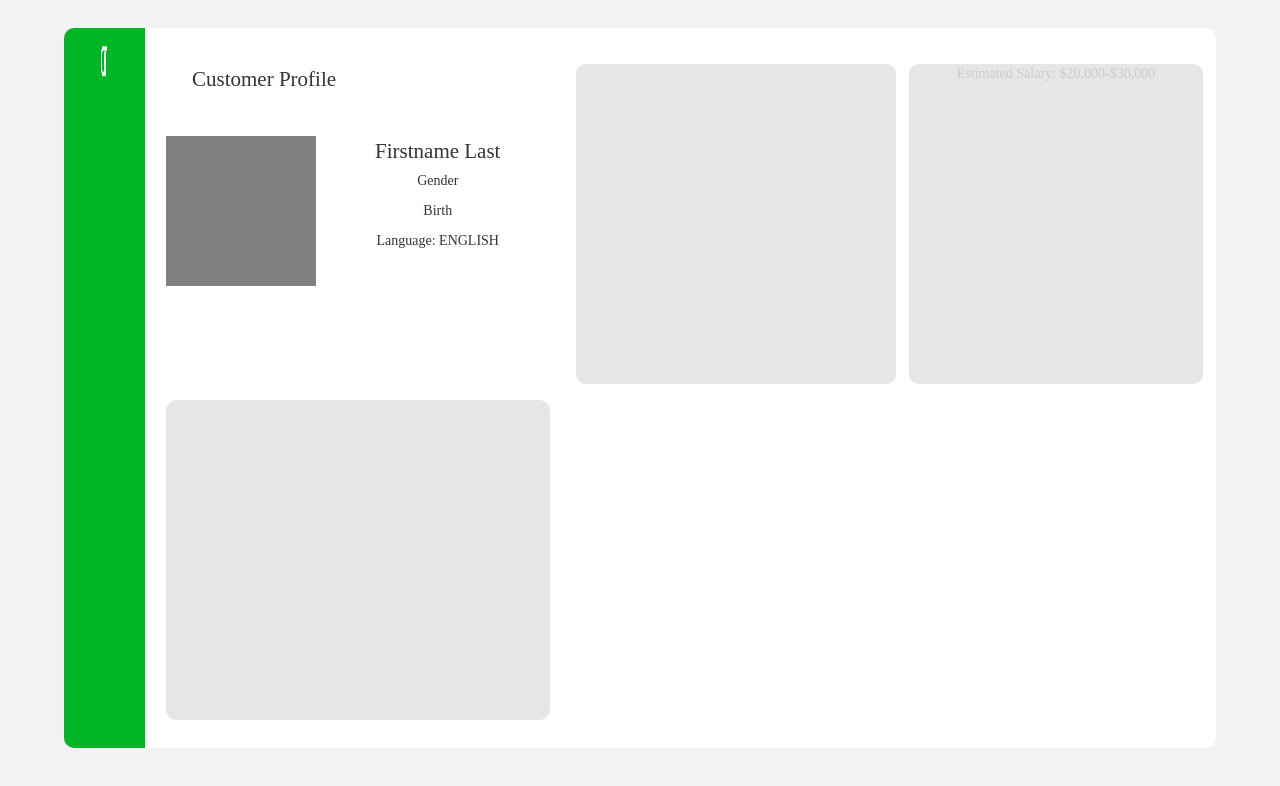
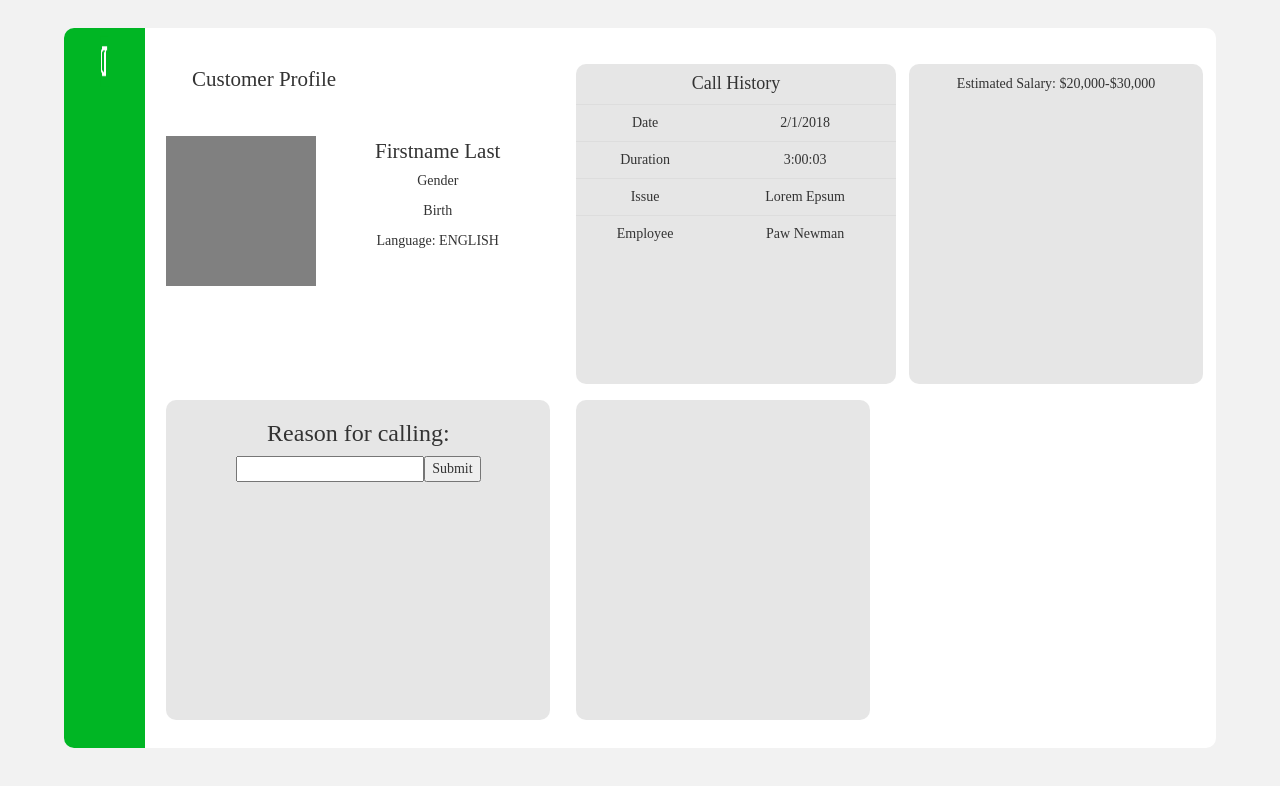
Before and after one commit to suyasha0/seabob-wuft, a React (Create React App) app: page / in a window 1280 px wide. Shown: the top 786 px of the page. Built offline with nearby package versions, Linux system fonts and the light colour scheme.

Commit message:
more boxes and form

```diff
--- a/src/App.css
+++ b/src/App.css
@@ -71,8 +71,7 @@ div{
   left: 13%;
   width: 30%;
   height: 40%;
-  background-color: grey;
-  opacity: .2;
+  background-color: rgba(128,128,128, .2);
   border-radius: 10px;
 }
 
@@ -97,8 +96,7 @@ div{
   left: 45%;
   width: 25%;
   height: 40%;
-  background-color: grey;
-  opacity: .2;
+  background-color: rgba(128,128,128, .2);
   border-radius: 10px;
 }
 
@@ -108,12 +106,20 @@ div{
   left: 71%;
   width: 23%;
   height: 40%;
-  background-color: grey;
-  opacity: .2;
+  background-color: rgba(128,128,128, .2);
   border-radius: 10px;
 }
 
-.text {
-  color: black;
-  opacity: 1;
+.App-social {
+  position: fixed;
+  top: 50%;
+  left: 45%;
+  width: 23%;
+  height: 40%;
+  background-color: rgba(128,128,128, .2);
+  border-radius: 10px;
 }
+
+p {
+  padding-top: 10px;
+}
--- a/src/App.js
+++ b/src/App.js
@@ -55,11 +55,40 @@ class App extends Component {
             <div>Birth</div>
             <div>Language: ENGLISH</div>
             </div>
-            <div className="App-calls" />
-            <div className="App-input" />
+            <div className="App-calls">
+              <h4>Call History</h4>
+              <table class="table text-center">
+              <tbody>
+                <tr>
+                  <td>Date</td>
+                  <td>2/1/2018</td>
+                </tr>
+                <tr>
+                  <td>Duration</td>
+                  <td>3:00:03</td>
+                </tr>
+                <tr>
+                  <td>Issue</td>
+                  <td>Lorem Epsum</td>
+                </tr>
+                <tr>
+                  <td>Employee</td>
+                  <td>Paw Newman</td>
+                </tr>
+              </tbody>
+            </table>
+            </div>
+            <div className="App-input"><h3>Reason for calling: </h3>
+            <form>
+            <label>
+              <input type="text" name="issue" />
+            </label>
+            <input type="submit" value="Submit" />
+            </form> </div>
             <div className="App-specs">
-            <div className="text">Estimated Salary: $20,000-$30,000</div>
+              <p>Estimated Salary: $20,000-$30,000</p>
             </div>
+            <div className="App-social" />
             </div>
         <div className="panel-group">
        {
```
